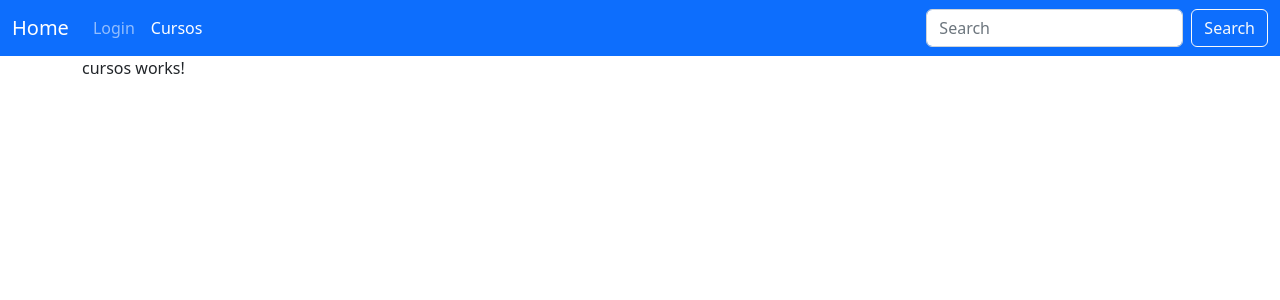
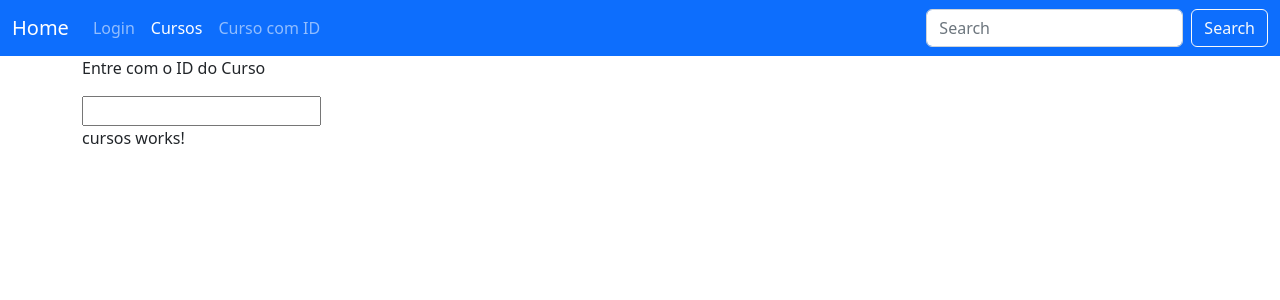
Before and after one commit to rennanmserenza/Angular, an Angular app in the folder rotas/: page /cursos in a window 1280 px wide. Shown: the top 300 px of the page. Built offline with nearby package versions, Linux system fonts and the light colour scheme; no server answers.

Commit message:
[UPDATE] Criação do component de cursos, e inicio de estudos sobre subscription.

```diff
--- a/rotas/src/app/app-routing.module.ts
+++ b/rotas/src/app/app-routing.module.ts
@@ -4,6 +4,7 @@ import { RouterModule, Routes } from '@angular/router';
 import { HomeComponent } from './home/home.component';
 import { LoginComponent } from './login/login.component';
 import { CursosComponent } from './cursos/cursos.component';
+import { CursoDetalheComponent } from './curso-detalhe/curso-detalhe.component';
 
 const routes: Routes = [
 	{
@@ -18,6 +19,10 @@ const routes: Routes = [
 		path: 'cursos',
 		component: CursosComponent,
 	},
+	{
+		path: 'curso/:id',
+		component: CursoDetalheComponent,
+	},
 ];
 
 @NgModule({
--- a/rotas/src/app/app.component.html
+++ b/rotas/src/app/app.component.html
@@ -13,6 +13,10 @@
 				<li class="nav-item">
 					<a class="nav-link" routerLink="/cursos" routerLinkActive="active">Cursos</a>
 				</li>
+				<li class="nav-item">
+					<a class="nav-link" [routerLink]="['curso', idCurso.value]" routerLinkActive="active">Curso com
+						ID</a>
+				</li>
 			</ul>
 			<form class="d-flex" role="search">
 				<input class="form-control me-2" type="search" placeholder="Search" aria-label="Search">
@@ -22,5 +26,8 @@
 	</div>
 </nav>
 <div class="container">
+	<p>Entre com o ID do Curso</p>
+	<input #idCurso>
+
 	<router-outlet></router-outlet>
 </div>
--- a/rotas/src/app/app.module.ts
+++ b/rotas/src/app/app.module.ts
@@ -8,6 +8,7 @@ import { AppRoutingModule } from './app-routing.module';
 import { HomeComponent } from './home/home.component';
 import { LoginComponent } from './login/login.component';
 import { CursosComponent } from './cursos/cursos.component';
+import { CursoDetalheComponent } from './curso-detalhe/curso-detalhe.component';
 
 @NgModule({
 	declarations: [
@@ -15,6 +16,7 @@ import { CursosComponent } from './cursos/cursos.component';
 		LoginComponent,
 		HomeComponent,
 		CursosComponent,
+  CursoDetalheComponent,
 	],
 	imports: [BrowserModule, AppRoutingModule, NgbModule],
 	providers: [],
--- /dev/null
+++ b/rotas/src/app/curso-detalhe/curso-detalhe.component.html
@@ -0,0 +1 @@
+<p>Id: {{ id }}</p>
--- /dev/null
+++ b/rotas/src/app/curso-detalhe/curso-detalhe.component.ts
@@ -0,0 +1,27 @@
+import { Component, OnInit } from '@angular/core';
+import { ActivatedRoute } from '@angular/router';
+import { Subscription } from 'rxjs';
+
+@Component({
+	selector: 'app-curso-detalhe',
+	templateUrl: './curso-detalhe.component.html',
+	styleUrls: ['./curso-detalhe.component.css'],
+})
+export class CursoDetalheComponent implements OnInit {
+	id: string;
+	inscricao: Subscription = new Subscription();
+
+	constructor(private route: ActivatedRoute) {
+		this.id = '';
+	}
+
+	ngOnInit(): void {
+		this.inscricao = this.route.params.subscribe((params: any) => {
+			this.id = params['id'];
+		});
+	}
+
+	ngOnDestroy(): void {
+		this.inscricao.unsubscribe();
+	}
+}
```
Also changed, not shown: rotas/src/app/curso-detalhe/curso-detalhe.component.css (added), 1 other file (tests, documents, lock files or other folders).
